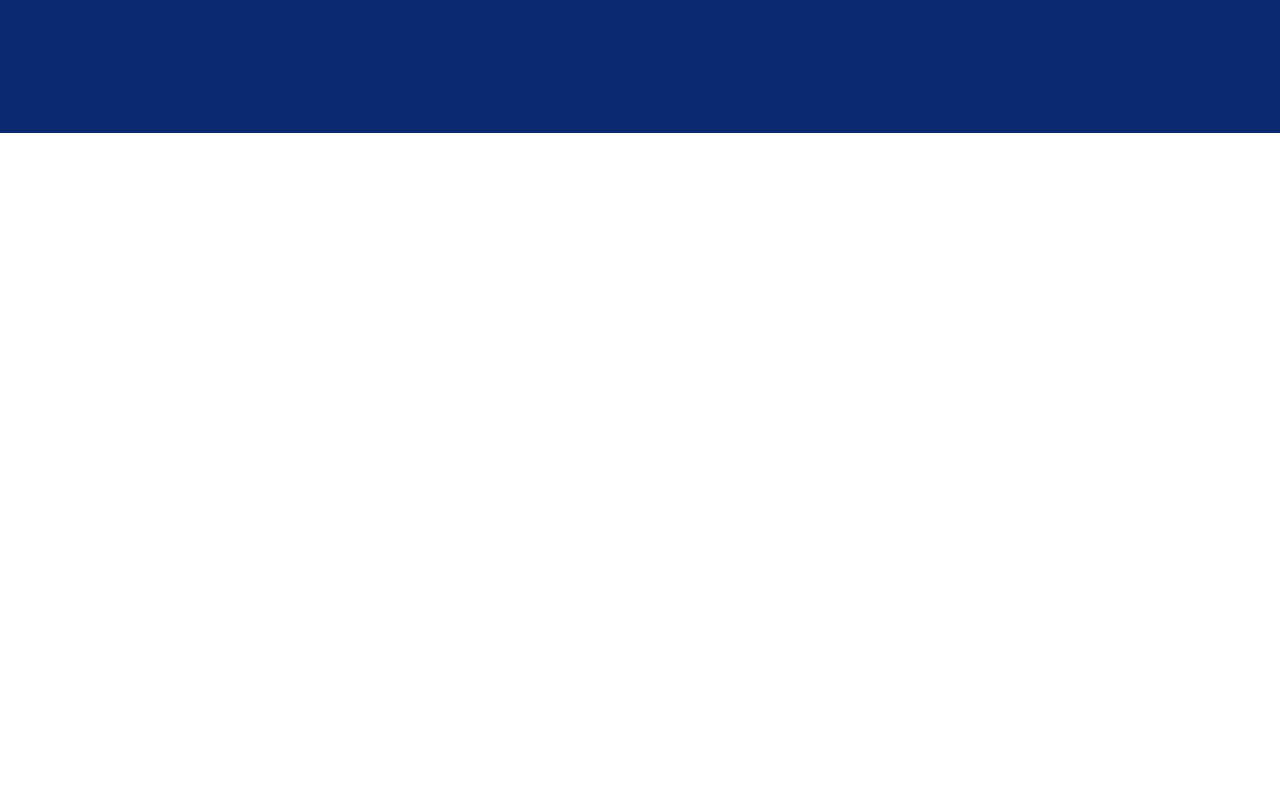
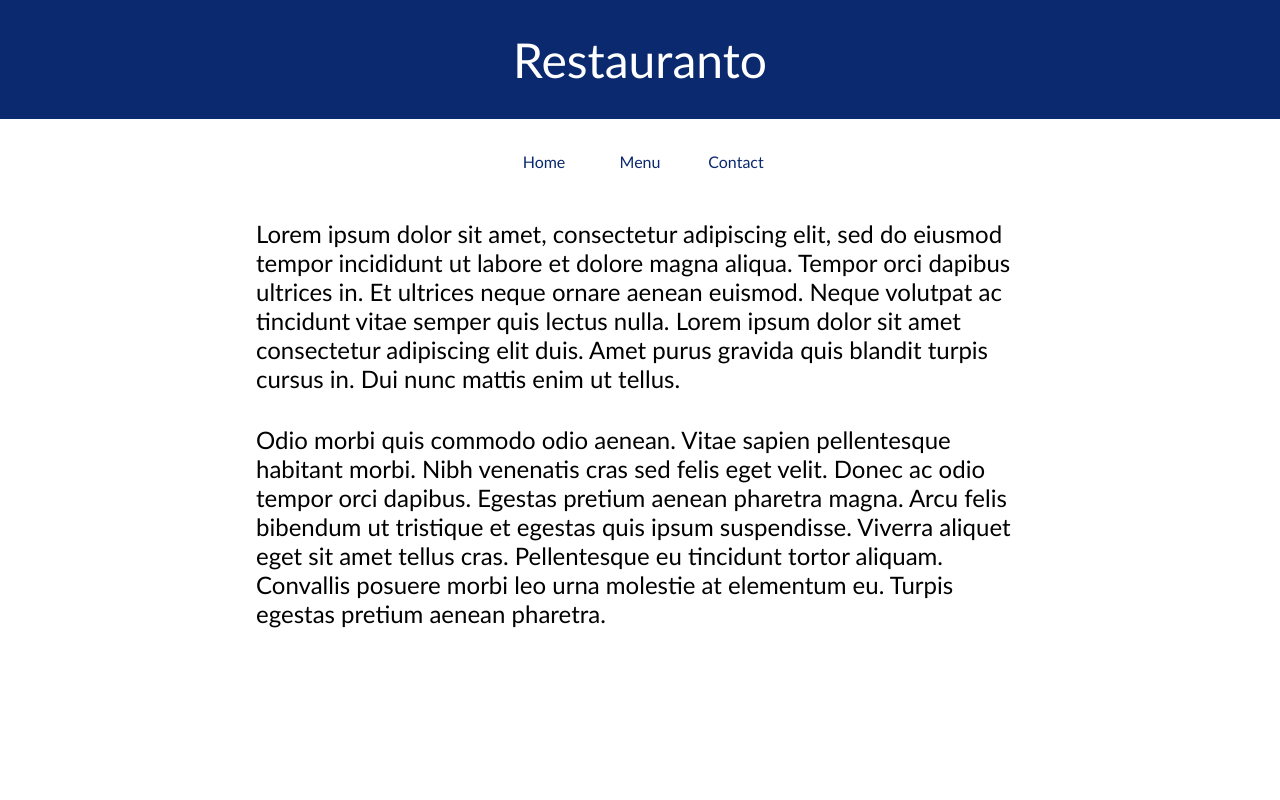
Before and after one commit to tomr345/restaurant, a website built with webpack: page dist/index.html in a window 1280 px wide. Built offline with nearby package versions, Linux system fonts and the light colour scheme.

Commit message:
got home page working

```diff
--- /dev/null
+++ b/src/home.js
@@ -0,0 +1,55 @@
+function generateHomepage() {
+    const content = document.getElementById('content');
+    content.appendChild(generateHeader());
+    content.appendChild(generateNav());
+    content.appendChild(generateIntro());
+}
+
+function generateHeader() {
+    const header = document.createElement('div');
+    header.classList.add('header');
+    header.innerText = 'Restauranto';
+    return header;
+}
+
+function generateNav() {
+    const nav = document.createElement('div');
+    nav.classList.add('nav');
+
+    nav.appendChild(createNavTab('tab', 'home', 'Home'));
+    nav.appendChild(createNavTab('tab', 'menu', 'Menu'));
+    nav.appendChild(createNavTab('tab', 'contact', 'Contact'));
+
+    return nav;
+}
+
+function createNavTab(class1, class2, text) {
+    const tab = document.createElement('div');
+    tab.classList.add(class1, class2);
+    tab.innerText = text;
+    return tab;
+}
+
+function generateIntro() {
+    const main = document.createElement('div');
+    main.classList.add('main');
+
+    const intro = document.createElement('div');
+    intro.classList.add('intro');
+
+    const message1 = document.createElement('p');
+    message1.setAttribute('id', 'intro-message');
+    message1.innerText = 'Lorem ipsum dolor sit amet, consectetur adipiscing elit, sed do eiusmod tempor incididunt ut labore et dolore magna aliqua. Tempor orci dapibus ultrices in. Et ultrices neque ornare aenean euismod. Neque volutpat ac tincidunt vitae semper quis lectus nulla. Lorem ipsum dolor sit amet consectetur adipiscing elit duis. Amet purus gravida quis blandit turpis cursus in. Dui nunc mattis enim ut tellus.'
+
+    const message2 = document.createElement('p');
+    message2.setAttribute('id', 'intro-message2');
+    message2.innerText = 'Odio morbi quis commodo odio aenean. Vitae sapien pellentesque habitant morbi. Nibh venenatis cras sed felis eget velit. Donec ac odio tempor orci dapibus. Egestas pretium aenean pharetra magna. Arcu felis bibendum ut tristique et egestas quis ipsum suspendisse. Viverra aliquet eget sit amet tellus cras. Pellentesque eu tincidunt tortor aliquam. Convallis posuere morbi leo urna molestie at elementum eu. Turpis egestas pretium aenean pharetra.'
+
+    intro.appendChild(message1);
+    intro.appendChild(message2);
+    main.appendChild(intro);
+
+    return main;
+}
+
+export default generateHomepage;
--- a/src/index.js
+++ b/src/index.js
@@ -1,2 +1,3 @@
-console.log("This is a test.");
-console.log("this is another test");
+import generateHomepage from './home';
+
+generateHomepage();
```
Also changed, not shown: dist/index.html, dist/main.js, dist/style.css, 1 other file.
